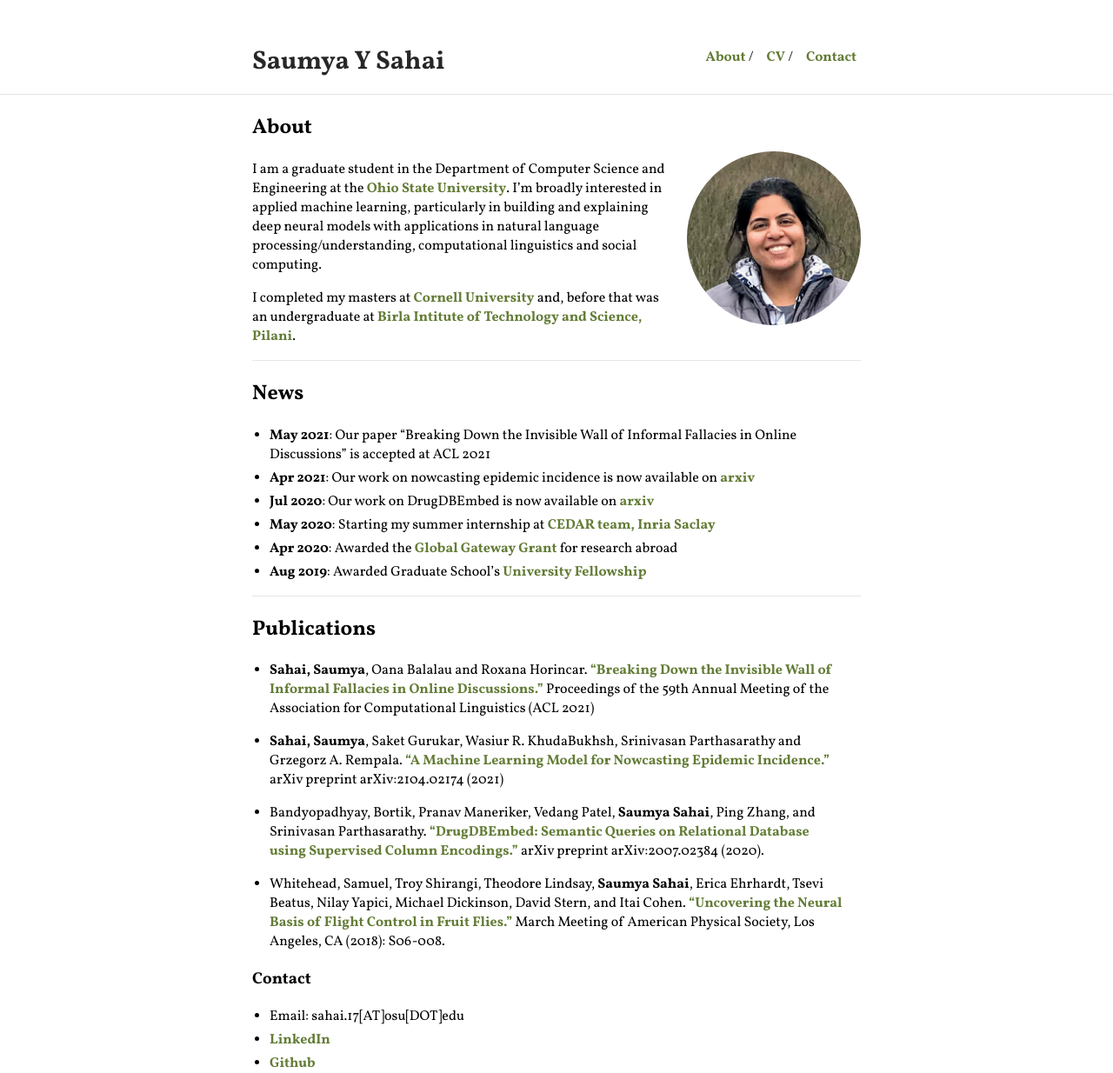
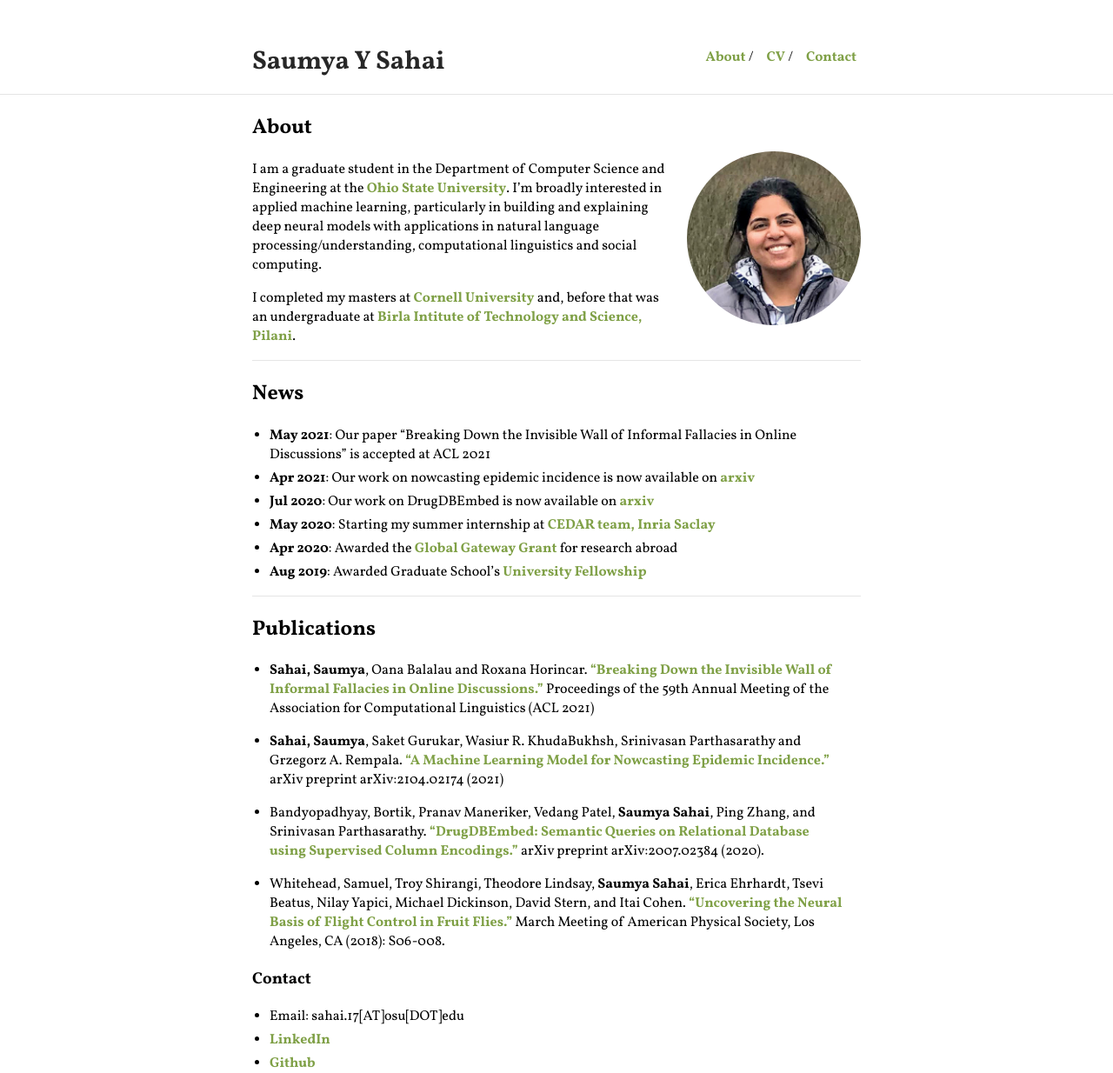
Before and after one commit to sahaisaumya/sahaisaumya.github.io, a Jekyll site: the page built from index.md, in a window 1280 px wide. Shown: the whole page at 87% size. Built offline with Jekyll 4.4.1, drawn with Linux system fonts in a browser that asks for light colours; our own code applies the rules of GitHub Pages for plain Markdown files.

Commit message:
Update vars.scss

```diff
--- a/_sass/vars.scss
+++ b/_sass/vars.scss
@@ -2,7 +2,7 @@
  * Customization Variables
  */
 
-$accent: #637c36; //OliveDrab; //OliveDrab; //#143493; //DodgerBlue; //MediumOrchid;//#b26fe2;//FF0F00;
+$accent: #7fa046; //OliveDrab; //OliveDrab; //#143493; //DodgerBlue; //MediumOrchid;//#b26fe2;//FF0F00;
 $image-size: 200px;
 
 /*
```
